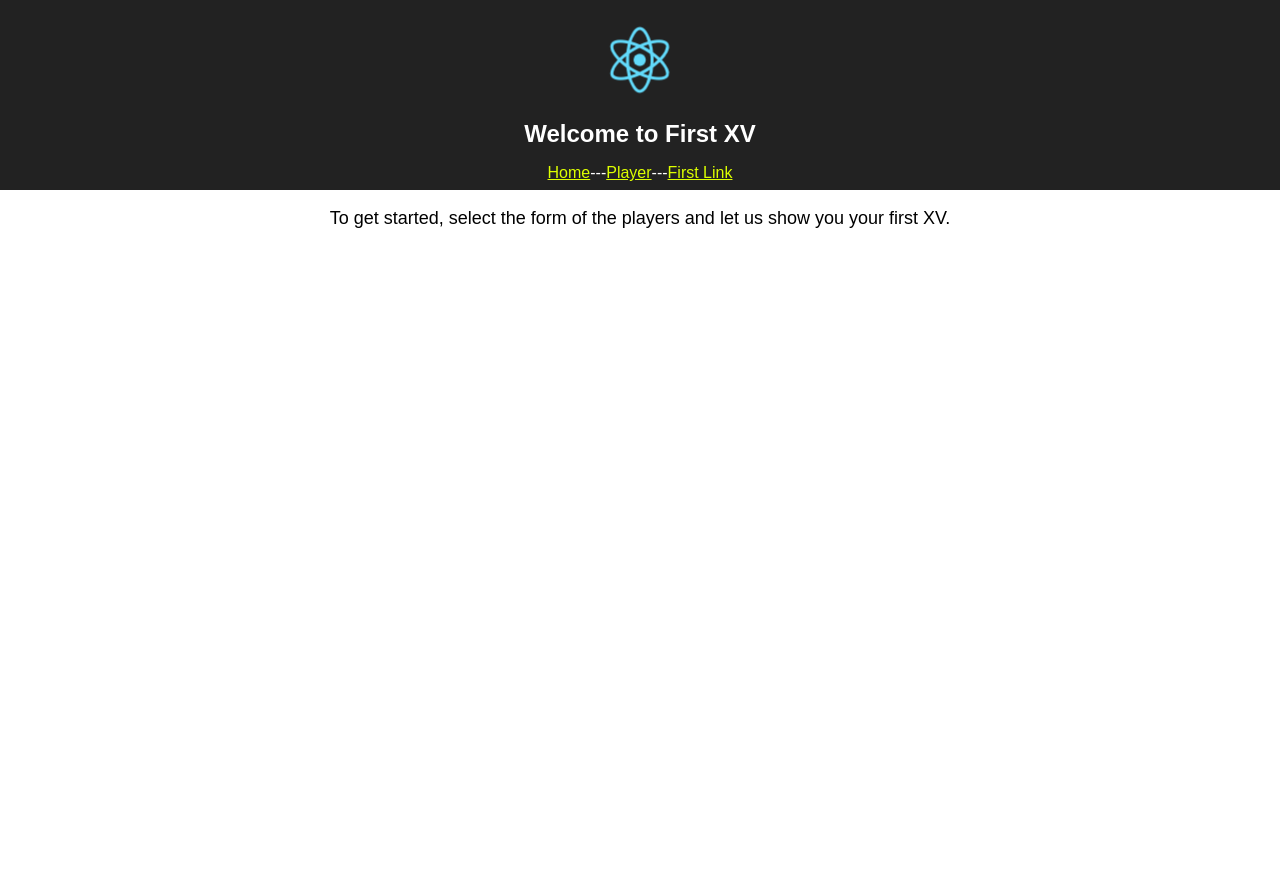
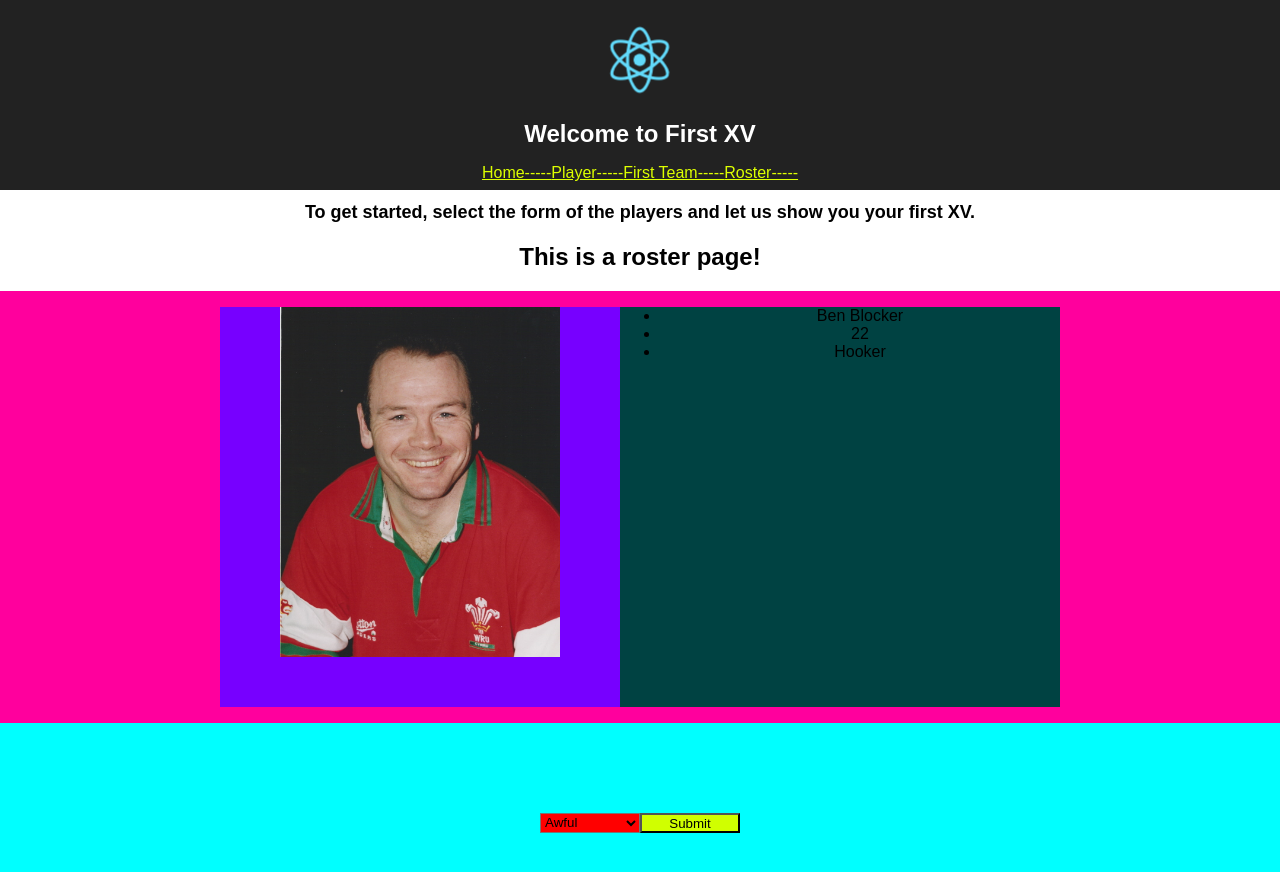
Before and after one commit to rhysbrame/first-xv, a React (Create React App) app: page /roster/1 in a window 1280 px wide. Shown: the top 872 px of the page. Before the commit the page ends 800 px from the top, so only its background shows below. Built offline with nearby package versions, Linux system fonts and the light colour scheme.

Commit message:
app running with roster component

```diff
--- a/src/App.js
+++ b/src/App.js
@@ -3,7 +3,8 @@ import { Route, Switch } from "react-router-dom";
 import Home from "./components/Home";
 import NavBar from "./components/NavBar";
 import Player from "./components/Player";
-import First from "./components/First";
+import FirstTeam from "./components/FirstTeam";
+import Roster from "./components/Roster";
 import "./App.css";
 import logo from "./logo.svg";
 
@@ -15,14 +16,16 @@ const App = () => (
       <NavBar className="nav-bar" />
     </header>
     <main>
-      <p className="App-intro">
+      <h1 className="App-intro">
         To get started, select the form of the players and let us show you your
         first XV.
-      </p>
+      </h1>
       <Switch>
         <Route exact path="/" component={Home} />
-        <Route path="/player" component={Player} />
-        <Route path="/first" component={First} />
+        <Route exact path="/player" component={FirstTeam} />
+        <Route path="/player/:number" component={Player} />
+        <Route path="/roster" component={Roster} />
+        <Route path="/firstteam" component={FirstTeam} />
       </Switch>
     </main>
   </div>
--- /dev/null
+++ b/src/PlayerAPI.js
@@ -0,0 +1,34 @@
+const PlayerAPI = {
+  players: [
+    {
+      id: 1,
+      picture: '../ieuan.jpg',
+      name: "Ben Blocker",
+      age: "22",
+      positions: ["Hooker"]
+    },
+    {
+      id: 2,
+      picture: "../ieuan.jpg",
+      name: "Ieuan Evans",
+      age: "34",
+      positions: ["Fullback", "Wing"]
+    },
+    {
+      id: 3,
+      picture: "../dai.jpg",
+      name: "Dai Morris",
+      age: "74",
+      positions: ["No. 8"]
+    }
+  ],
+  all: function() {
+    return this.players;
+  },
+  get: function(id) {
+    const isPlayer = p => p.id === id;
+    return this.players.find(isPlayer);
+  }
+};
+
+export default PlayerAPI;
--- a/src/components/First.js
+++ /dev/null
@@ -1,5 +0,0 @@
-import React from "react";
-
-export default function First() {
-  return <div>Hello First Fifteen</div>;
-}
--- /dev/null
+++ b/src/components/FirstTeam.js
@@ -0,0 +1,10 @@
+import React, { Fragment } from "react";
+// import { Route, Switch } from "react-router-dom";
+
+const FirstTeam = () => (
+  <Fragment>
+    <h2>Hello FirstTeam Fifteen</h2>
+  </Fragment>
+);
+
+export default FirstTeam;
--- a/src/components/Home.js
+++ b/src/components/Home.js
@@ -1,5 +1,5 @@
 import React from "react";
 
 export default function Home() {
-    return <div>Hello Home</div>;
+    return <h1>Hello Home</h1>;
 }
--- a/src/components/NavBar.js
+++ b/src/components/NavBar.js
@@ -2,19 +2,18 @@ import React from "react";
 import { NavLink } from "react-router-dom";
 
 export default function NavBar() {
-  return (
-    <div>
+  return <div>
       <NavLink className="nav-link" to="/">
-        Home
+        Home-----
       </NavLink>
-      <span>---</span>
       <NavLink className="nav-link" to="/player">
-        Player
+        Player-----
       </NavLink>
-      <span>---</span>
-      <NavLink className="nav-link" to="/first">
-        First Link
+      <NavLink className="nav-link" to="/firstteam">
+        First Team-----
       </NavLink>
-    </div>
-  );
+      <NavLink className="nav-link" to="/roster">
+        Roster-----
+      </NavLink>
+    </div>;
 }
--- a/src/components/Player.js
+++ b/src/components/Player.js
@@ -1,24 +1,26 @@
-import React from "react";
-import { Fragment } from "react";
+import React, { Fragment } from "react";
+import api from "../PlayerAPI";
 
-export default function Player({
-  name,
-  picture
-  // positions: [fullback, center]
-}) {
+const Player = props => {
+  const player = api.get(parseInt(props.match.params.number, 10));
+  if (!player) {
+    return <div>Sorry, but the player was not found</div>;
+  }
+
   return (
     <Fragment>
       <div className="player-container">
         <div className="player-picture-item">
-          <img src={picture} alt="dai" />
+          <img src={require("../ieuan.jpg")} alt="player" />
         </div>
         <ul className="player-stats-item">
-          <li>{name}</li>
-          {/* <li>
-            {positions.map(position => {
-              return <li>{position}</li>;
+          <li>{player.name}</li>
+          <li>{player.age}</li>
+          <li>
+            {player.positions.map((position, index) => {
+              return <div key={index}>{position}</div>;
             })}
-          </li> */}
+          </li>
         </ul>
       </div>
       <form className="form-container">
@@ -34,11 +36,6 @@ export default function Player({
       </form>
     </Fragment>
   );
-}
+};
 
-// <Player
-//   picture={picture}
-//   name="Dai Morris"
-//   age="34"
-//   positions={["fullback", "center"]}
-// />;
+export default Player;
--- /dev/null
+++ b/src/components/Roster.js
@@ -0,0 +1,16 @@
+import React from "react";
+import { Route, Switch } from "react-router-dom";
+import Player from "./Player";
+import Home from "./Home";
+
+const Roster = () => (
+  <div>
+    <h2>This is a roster page!</h2>
+    <Switch>
+      <Route exact path="/roster" component={Home} />
+      <Route path="/roster/:number" component={Player} />
+    </Switch>
+  </div>
+);
+
+export default Roster;
```
Also changed, not shown: src/PlayerData.json (+4 -6 lines), src/ieuan.jpg (added).
